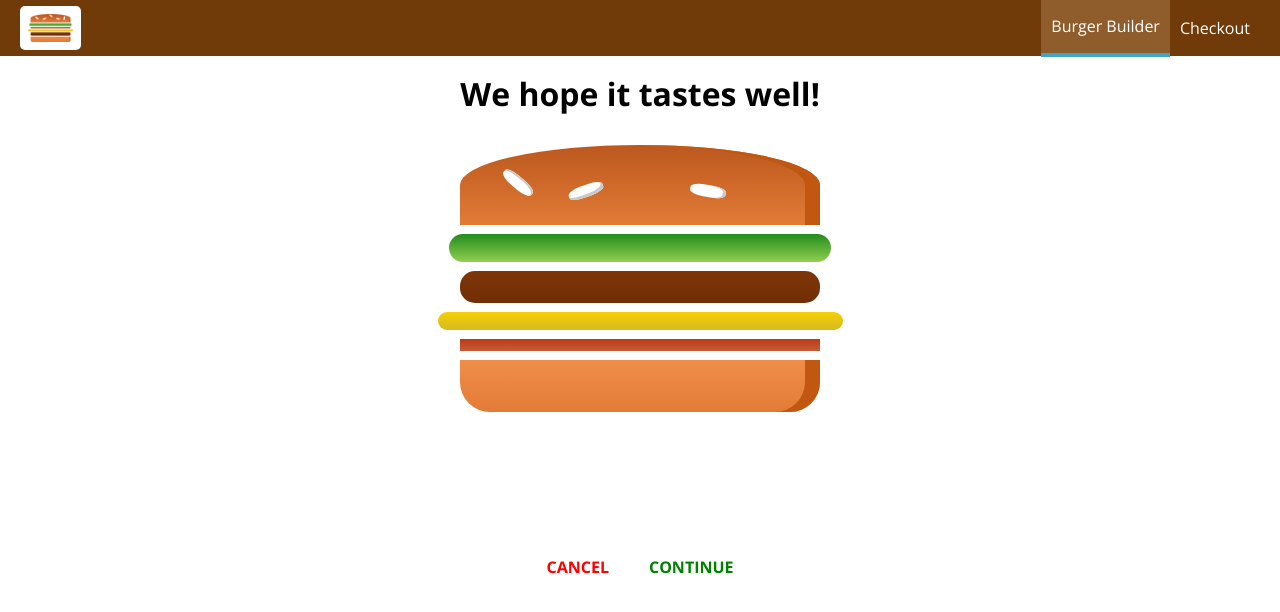
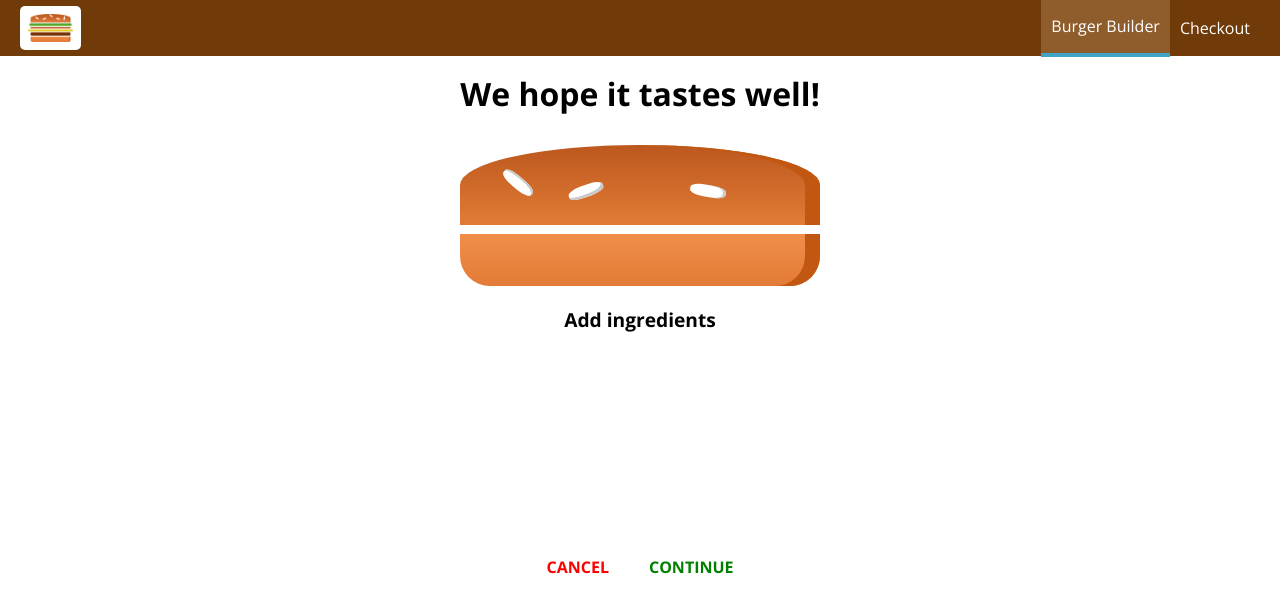
Before and after one commit to SergeyKosarchuk/burger-builder, a React (Create React App) app: page /checkout in a window 1280 px wide. Shown: the top 612 px of the page. Built offline with nearby package versions, Linux system fonts and the light colour scheme; no server answers.

Commit message:
254: Pass ingredients via query params

```diff
--- a/package.json
+++ b/package.json
@@ -5,6 +5,7 @@
   "dependencies": {
     "axios": "^0.19.0",
     "prop-types": "^15.7.2",
+    "query-string": "^6.8.3",
     "react": "^16.10.1",
     "react-dom": "^16.10.1",
     "react-router-dom": "^5.1.2",
--- a/src/containers/BurgerBuildier/BurderBuilder.js
+++ b/src/containers/BurgerBuildier/BurderBuilder.js
@@ -65,29 +65,13 @@ class BurgerBuilder extends React.Component{
     }
 
     orderAcceptClickedHandler = () => {
-        // this.setState({isLoading: true})
-        // const order = {
-        //     ingredients: this.state.ingredients,
-        //     price: this.state.totalPrice,
-        //     customer: {
-        //         name: 'Sergey',
-        //         address: {
-        //             street: 'Test street',
-        //             zipCode: '41351',
-        //             country: 'Russia',
-        //         },
-        //         email: 'test@test.ru'
-        //     },
-        //     deliveryMethod: 'plane',
-        //     created: new Date().toISOString()
-        // }
-        // axios.post('orders/.json', order)
-        //     .then((result) => {
-        //         this.setState({isLoading: false, showOrderConfirm: false})
-        //     }).catch((err) => {
-        //         console.info(err);
-        //     });
-        this.props.history.push('/checkout');
+        const queryString = require('query-string');
+        const query = queryString.stringify(this.state.ingredients);
+
+        this.props.history.push({
+            pathname: '/checkout',
+            search: query,
+        });
     }
 
     orderCancelClickedHandler = () => {
--- a/src/containers/Checkout/Checkout.js
+++ b/src/containers/Checkout/Checkout.js
@@ -5,12 +5,13 @@ import CheckoutSummary from '../../components/Order/CheckoutSummary/CheckoutSumm
 
 class Checkout extends React.Component {
     state = {
-        ingredients: {
-            salad: 1,
-            meat: 1,
-            cheese: 1,
-            bacon: 1
-        }
+        ingredients: {}
+    }
+
+    componentDidMount() {
+        const queryString = require('query-string');
+        const params = queryString.parse(this.props.location.search);
+        this.setState({ingredients: params})
     }
 
     checkoutCanceledHandler = () => {
```
Also changed, not shown: 1 other file (tests, documents, lock files or other folders).
